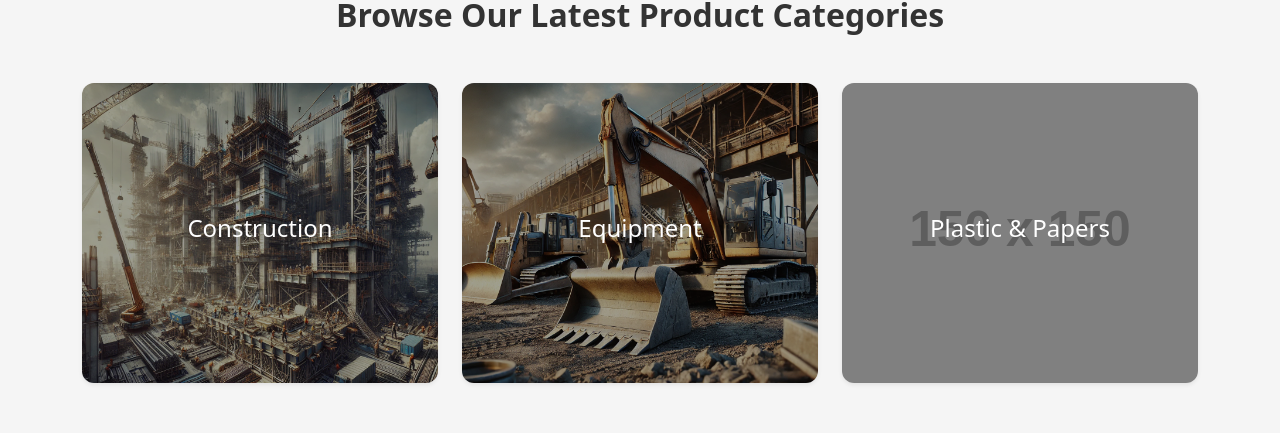
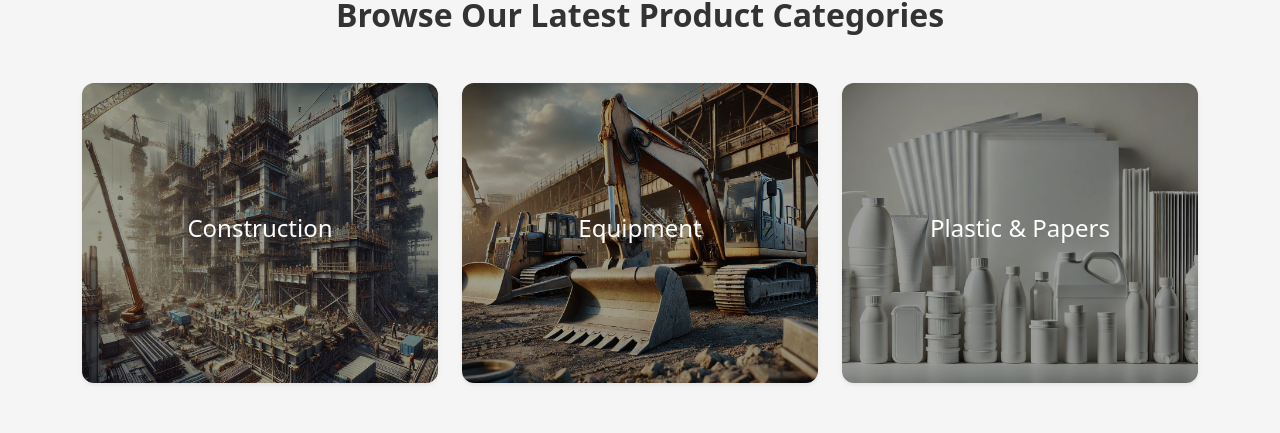
Before and after one commit to rhenando/marsos_v3.0, a React (Create React App) app: page / in a window 1280 px wide. Shown: the part 881-1314 px from the top of the page. Built offline with nearby package versions, Linux system fonts and the light colour scheme; no server answers; the database is empty.

Commit message:
featured category

```diff
--- a/src/components/sections/FeaturesSection.js
+++ b/src/components/sections/FeaturesSection.js
@@ -17,7 +17,7 @@ const FeaturesSection = () => {
     {
       id: "3",
       category: "Plastic & Papers",
-      images: { mainImage: "https://via.placeholder.com/150" },
+      images: { mainImage: "plasticandpapers.webp" },
     },
   ];
 
```
Also changed, not shown: public/plasticandpapers.webp (added).
